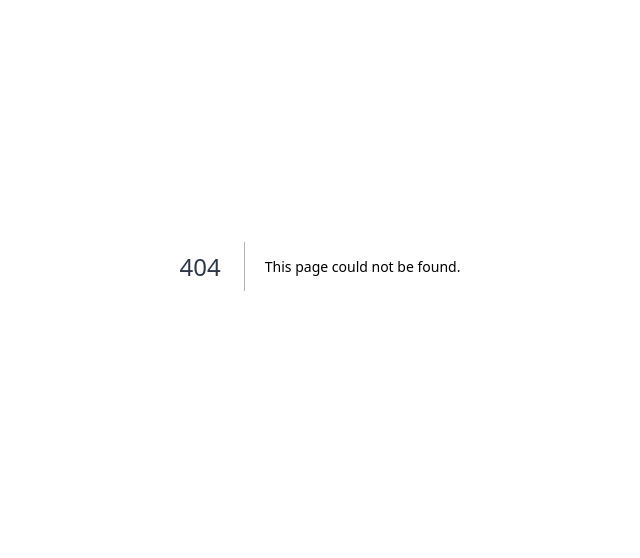
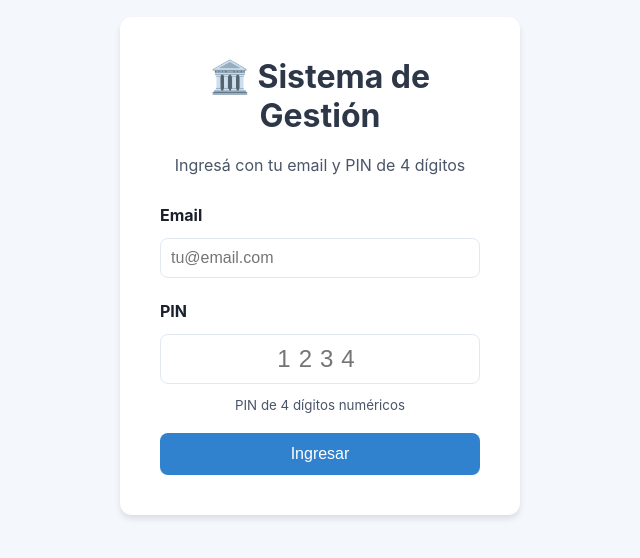
Before and after one commit to MatiasW380/sistema-estudio-juridico, a Next.js app: page /login in a window 1280 px wide. Before the commit this address had no page. Shown: the part 154-712 px from the top of the page, without its empty margins (320-960 px from the left). Built offline with nearby package versions, Linux system fonts and the light colour scheme.

Commit message:
Add login page with email and 4-digit PIN
This is a login page that allows users to log in using their email and a 4-digit PIN. It includes basic validation for the input fields and handles user authentication.

```diff
--- /dev/null
+++ b/pages/login.js
@@ -0,0 +1,147 @@
+// pages/login.js
+// Página de login con email + PIN de 4 números
+
+import { useState } from 'react';
+import { useRouter } from 'next/router';
+import { verificarUsuario } from '../lib/auth';
+
+export default function LoginPage() {
+  const [email, setEmail] = useState('');
+  const [pin, setPin] = useState('');
+  const [error, setError] = useState('');
+  const [cargando, setCargando] = useState(false);
+  const router = useRouter();
+
+  const handleSubmit = async (e) => {
+    e.preventDefault();
+    setError('');
+    setCargando(true);
+
+    // Validación básica
+    if (!email || !pin) {
+      setError('Completá todos los campos');
+      setCargando(false);
+      return;
+    }
+    if (pin.length !== 4 || !/^\d+$/.test(pin)) {
+      setError('El PIN debe ser de 4 dígitos numéricos');
+      setCargando(false);
+      return;
+    }
+
+    try {
+      const usuario = await verificarUsuario(email, pin);
+      if (usuario) {
+        // Guardar sesión en cookie
+        document.cookie = `user=${encodeURIComponent(JSON.stringify(usuario))}; path=/; max-age=86400`;
+        router.push('/');
+      } else {
+        setError('Email o PIN incorrecto');
+      }
+    } catch (err) {
+      setError('Error al verificar: ' + err.message);
+    } finally {
+      setCargando(false);
+    }
+  };
+
+  return (
+    <div style={{
+      display: 'flex',
+      justifyContent: 'center',
+      alignItems: 'center',
+      height: '100vh',
+      backgroundColor: '#f4f7fc'
+    }}>
+      <div style={{
+        backgroundColor: 'white',
+        padding: '40px',
+        borderRadius: '12px',
+        boxShadow: '0 4px 6px rgba(0,0,0,0.1)',
+        width: '100%',
+        maxWidth: '400px'
+      }}>
+        <h1 style={{ textAlign: 'center', marginBottom: '20px', color: '#2d3748' }}>
+          🏛️ Sistema de Gestión
+        </h1>
+        <p style={{ textAlign: 'center', color: '#4a5568', marginBottom: '30px' }}>
+          Ingresá con tu email y PIN de 4 dígitos
+        </p>
+
+        <form onSubmit={handleSubmit}>
+          <div style={{ marginBottom: '15px' }}>
+            <label style={{ display: 'block', fontWeight: 'bold', marginBottom: '5px' }}>
+              Email
+            </label>
+            <input
+              type="email"
+              value={email}
+              onChange={(e) => setEmail(e.target.value)}
+              placeholder="tu@email.com"
+              style={{ width: '100%', padding: '10px', border: '1px solid #e2e8f0', borderRadius: '8px' }}
+              disabled={cargando}
+              required
+            />
+          </div>
+
+          <div style={{ marginBottom: '20px' }}>
+            <label style={{ display: 'block', fontWeight: 'bold', marginBottom: '5px' }}>
+              PIN
+            </label>
+            <input
+              type="password"
+              value={pin}
+              onChange={(e) => setPin(e.target.value.replace(/\D/g, '').slice(0, 4))}
+              placeholder="1234"
+              maxLength="4"
+              style={{
+                width: '100%',
+                padding: '10px',
+                border: '1px solid #e2e8f0',
+                borderRadius: '8px',
+                fontSize: '1.5rem',
+                letterSpacing: '8px',
+                textAlign: 'center'
+              }}
+              disabled={cargando}
+              required
+            />
+            <small style={{ color: '#4a5568', display: 'block', marginTop: '5px', textAlign: 'center' }}>
+              PIN de 4 dígitos numéricos
+            </small>
+          </div>
+
+          {error && (
+            <div style={{
+              backgroundColor: '#fed7d7',
+              color: '#9b2c2c',
+              padding: '10px',
+              borderRadius: '8px',
+              marginBottom: '15px'
+            }}>
+              {error}
+            </div>
+          )}
+
+          <button
+            type="submit"
+            style={{
+              width: '100%',
+              padding: '12px',
+              backgroundColor: '#3182ce',
+              color: 'white',
+              border: 'none',
+              borderRadius: '8px',
+              fontSize: '1rem',
+              cursor: cargando ? 'not-allowed' : 'pointer',
+              opacity: cargando ? 0.7 : 1
+            }}
+            disabled={cargando}
+          >
+            {cargando ? 'Verificando...' : 'Ingresar'}
+          </button>
+        </form>
+      </div>
+    </div>
+  );
+}
```
